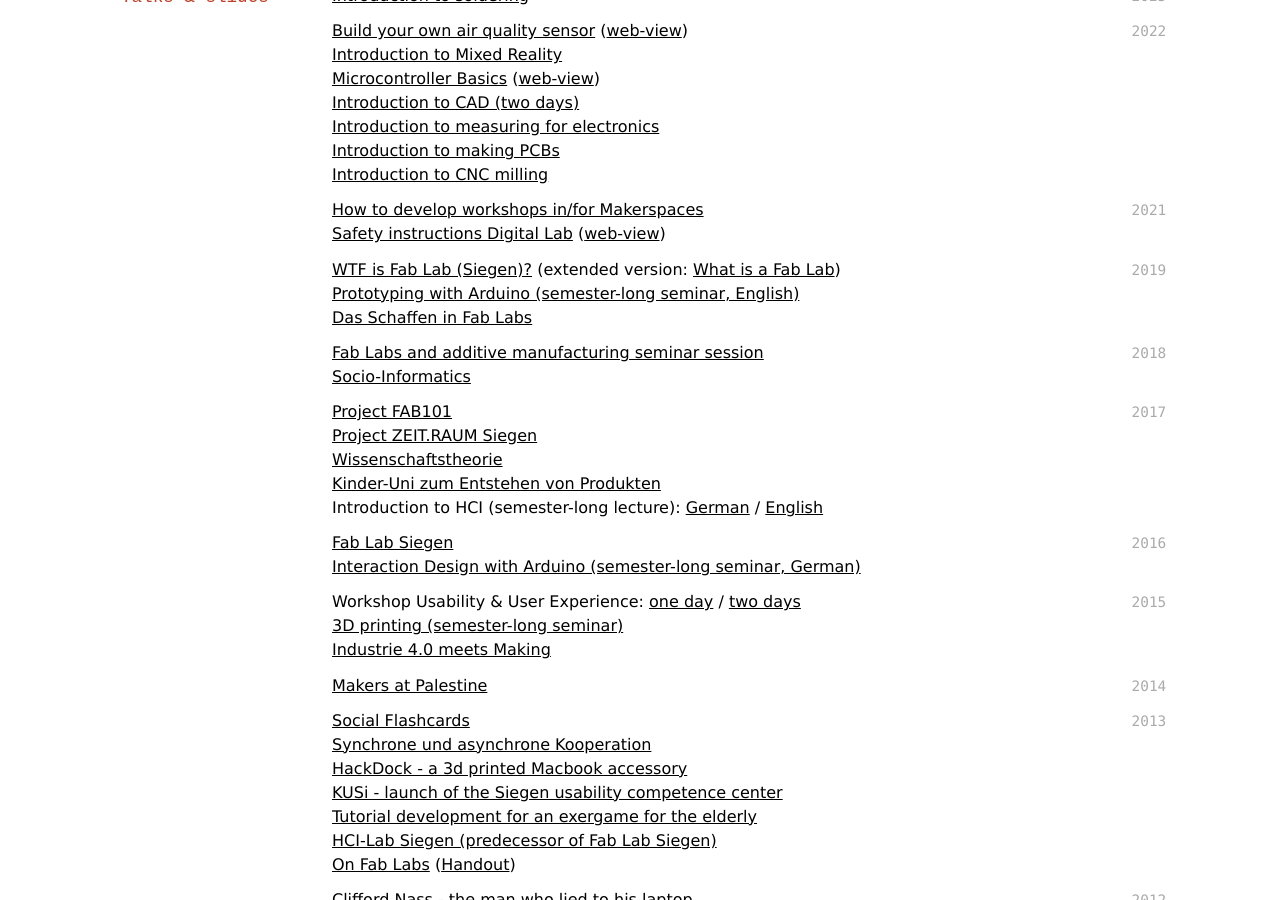
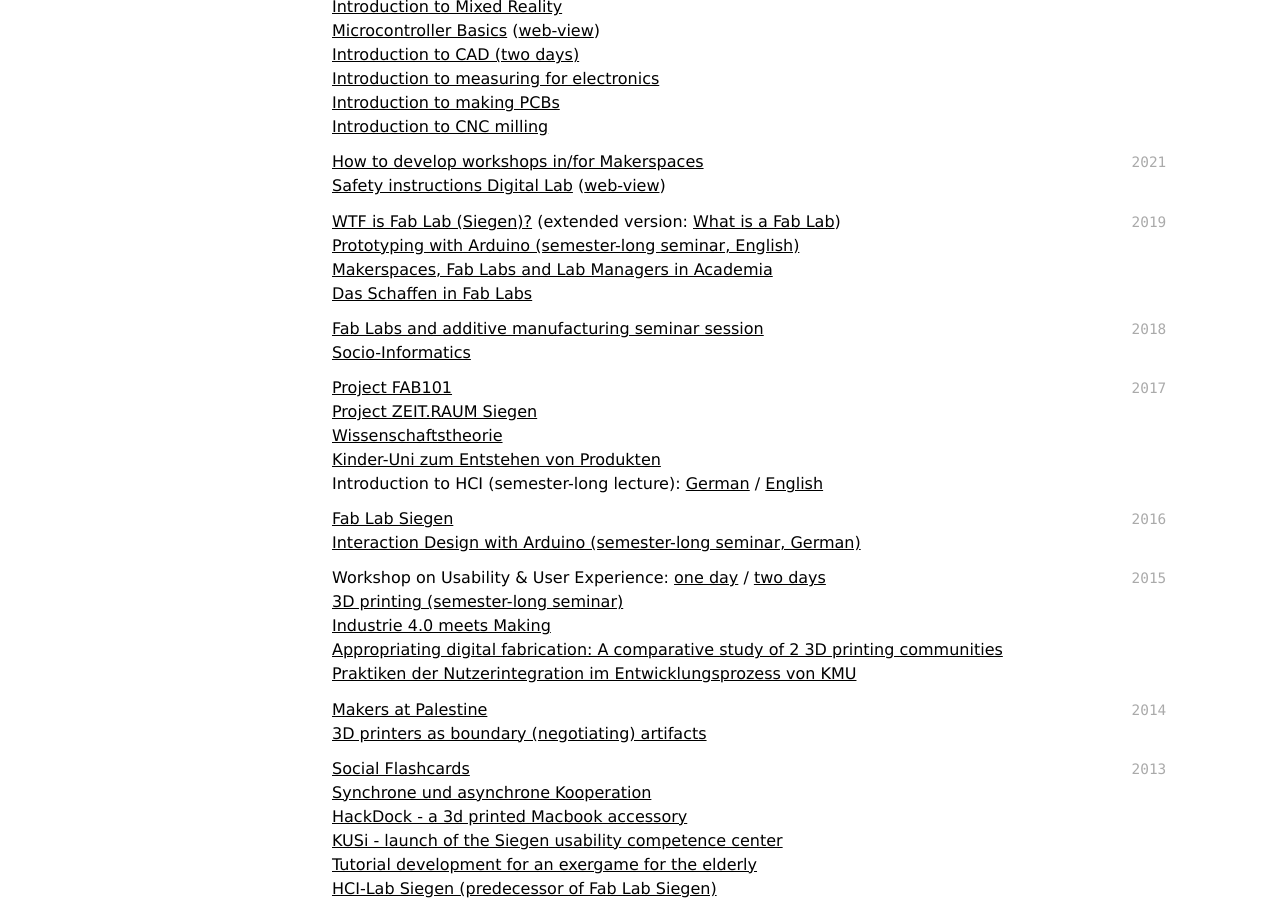
Before and after one commit to oliverstickel/oliverstickel.github.io, a Jekyll site: the page built from index.md, in a window 1280 px wide and 900 px high, scrolled down 8037 px. Built offline with Jekyll 4.4.1, drawn with Linux system fonts in a browser that asks for light colours; nearby versions of some CDN libraries; a style sheet for code colours, icons or effects is not loaded; part of the change alters nothing that is shown; some of the changed text lies outside the part shown.

Commit message:
Update index.md

```diff
--- a/index.md
+++ b/index.md
@@ -151,7 +151,7 @@ I enjoy camping, water, (working on) motorbikes, cooking and books.
 [**shARe-IT: Ad hoc Remote Troubleshooting through Augmented Reality**](https://link.springer.com/article/10.1007/s10606-021-09393-5) by Thomas Ludwig, Oliver Stickel, Peter Tolmie, Malte Sellmer. *Journal on Computer Supported Cooperative Work 30, pp. 119–167.*
 
 `2019`
-[**Fab:UNIverse - Makerspaces, Fab Labs and Lab Managers in Academia**](files/10.1145-3335055.3335074.pdf) (slides [here](files/slides/2019-fab101-fablearn.pdf)) by Oliver Stickel, Melanie Stilz, Anke Brocker, Jan Borchers, Volkmar Pipek. *Workshop at Fab Learn Europe Conference '19.*
+[**Fab:UNIverse - Makerspaces, Fab Labs and Lab Managers in Academia**](files/10.1145-3335055.3335074.pdf) ([slides](files/slides/2019-fab101-fablearn.pdf)) by Oliver Stickel, Melanie Stilz, Anke Brocker, Jan Borchers, Volkmar Pipek. *Workshop at Fab Learn Europe Conference '19.*
 
 `2018`
 [**Fab Lab Education in German Academia**](https://zenodo.org/record/1344438) by Oliver Stickel, Anke Brocker, Melanie Stilz, Antje Möbus, Iris Bockermann, Jan Borchers, Volkmar Pipek. *Proceedings from the Fab14 Conference '18, pp. 39-46.*
@@ -185,10 +185,10 @@ I enjoy camping, water, (working on) motorbikes, cooking and books.
 [**3D Printing with Marginalized Children – An Exploration in a Palestinian Refugee Camp**](files/10.1007-978-3-319-20499-4.pdf) by Oliver Stickel, Dominik Hornung, Konstantin Aal, Markus Rohde, Volker Wulf. *Proceedings of the 14th European Conference on Computer Supported Cooperative Work (ECSCW) '15, pp. 83-102.*
 
 `2015`
-[**Appropriating digital fabrication technologies—a comparative study of two 3d printing communities**](https://www.researchgate.net/profile/Oliver-Stickel/publication/280223623_Appropriating_Digital_Fabrication_Technologies_-_A_comparative_study_of_two_3D_Printing_Communities/links/55adfa1b08aed9b7dcdb06a4/Appropriating-Digital-Fabrication-Technologies-A-comparative-study-of-two-3D-Printing-Communities.pdf?_tp=eyJjb250ZXh0Ijp7ImZpcnN0UGFnZSI6InB1YmxpY2F0aW9uIiwicGFnZSI6InB1YmxpY2F0aW9uIn19) (slides [here](files/slides/2015_iconf_3dp_slides.pdf)) by Thomas Ludwig, Oliver Stickel, Alexander Boden, Volkmar Pipek, Volker Wulf. *Proceedings of the iConference '15.*
+[**Appropriating digital fabrication technologies—a comparative study of two 3d printing communities**](https://www.researchgate.net/profile/Oliver-Stickel/publication/280223623_Appropriating_Digital_Fabrication_Technologies_-_A_comparative_study_of_two_3D_Printing_Communities/links/55adfa1b08aed9b7dcdb06a4/Appropriating-Digital-Fabrication-Technologies-A-comparative-study-of-two-3D-Printing-Communities.pdf?_tp=eyJjb250ZXh0Ijp7ImZpcnN0UGFnZSI6InB1YmxpY2F0aW9uIiwicGFnZSI6InB1YmxpY2F0aW9uIn19) ([slides](files/slides/2015_iconf_3dp_slides.pdf)) by Thomas Ludwig, Oliver Stickel, Alexander Boden, Volkmar Pipek, Volker Wulf. *Proceedings of the iConference '15.*
 
 `2015`
-[**Praktiken der Nutzerintegration im Entwicklungsprozess von KMU**](files/10.1515-9783110443929-012.pdf) (slides [here](files/slides/2015_muc-praktiken.pdf)) by Oliver Stickel, Corinna Ogonowski, Timo Jakobi, Gunnar Stevens, Volkmar Pipek, Volker Wulf. *Tagungsband der Mensch & Computer Konferenz (MuC) '15, pp. 103-112.*
+[**Praktiken der Nutzerintegration im Entwicklungsprozess von KMU**](files/10.1515-9783110443929-012.pdf) ([slides](files/slides/2015_muc-praktiken.pdf)) by Oliver Stickel, Corinna Ogonowski, Timo Jakobi, Gunnar Stevens, Volkmar Pipek, Volker Wulf. *Tagungsband der Mensch & Computer Konferenz (MuC) '15, pp. 103-112.*
 
 `2015`
 [**Die richtige Frage zur richtigen Zeit: Ereignisbedingte Fragebogen-Studien mittels und über Smartphone-Apps**](https://dl.gi.de/bitstream/handle/20.500.12116/8125/Dax_etal_2015.pdf?sequence=2) by Julian Dax, Thomas Ludwig, Oliver Stickel, Volkmar Pipek. *Workshopband der Mensch & Computer Konferenz (MuC) '15.*
@@ -215,13 +215,13 @@ I enjoy camping, water, (working on) motorbikes, cooking and books.
 [**Nutzerintegration in Softwareprojekte durch Multi-Channel Feedback.**](https://dl.gi.de/bitstream/handle/20.500.12116/7532/Draxler_Stickel_Winter_Stevens_2014.pdf?sequence=2&isAllowed=y) by Sebastian Draxler, Oliver Stickel, Dominique Winter, Gunnar Stevens. *Tagungsband der Mensch & Computer Konferenz (MuC) '14, pp. 175-184.*
 
 `2014`
-[**Playful, collaborative approaches to 3D modeling and 3D printing**](https://dl.gi.de/bitstream/handle/20.500.12116/7577/von-Rekowski_Boden_Stickel_Hornung_Stevens_2014.pdf?sequence=2&isAllowed=n) (poster [here](files/2014-poster-playful3dprinting.pdf)) by Thomas von Rekowski, Alexander Boden, Oliver Stickel, Dominik Hornung, Gunnar Stevens. *Tagungsband der Mensch & Computer Konferenz (MuC) '14, pp. 363-366.*
+[**Playful, collaborative approaches to 3D modeling and 3D printing**](https://dl.gi.de/bitstream/handle/20.500.12116/7577/von-Rekowski_Boden_Stickel_Hornung_Stevens_2014.pdf?sequence=2&isAllowed=n) ([poster](files/2014-poster-playful3dprinting.pdf)) by Thomas von Rekowski, Alexander Boden, Oliver Stickel, Dominik Hornung, Gunnar Stevens. *Tagungsband der Mensch & Computer Konferenz (MuC) '14, pp. 363-366.*
 
 `2014`
 [**Computer im Grünen: IT-Systeme zur Unterstützung urbaner Gärten**](https://dl.gi.de/bitstream/handle/20.500.12116/7557/Stickel_Ludwig_Pipek_2014.pdf?sequence=2&isAllowed=y) by Oliver Stickel, Thomas Ludwig, Volkmar Pipek. *Tagungsband der Mensch & Computer Konferenz (MuC) '14, pp. 303-306.*
 
 `2014`
-[**3D Printers as Potential Boundary Negotiating Artifacts for Third Places**](https://www.researchgate.net/profile/Oliver-Stickel/publication/262535718_3D_Printers_as_Potential_Boundary_Negotiating_Artifacts_for_Third_Places/links/53d894380cf2631430c324fa/3D-Printers-as-Potential-Boundary-Negotiating-Artifacts-for-Third-Places.pdf?_tp=eyJjb250ZXh0Ijp7ImZpcnN0UGFnZSI6InB1YmxpY2F0aW9uIiwicGFnZSI6InB1YmxpY2F0aW9uIn19) ([slides here](files/slides/2014-3dprinters-boundary-objects.pdf)) by Thomas Ludwig, Oliver Stickel, Volkmar Pipek. *Workshop Proceedings of the Designing Interactive Systems Conference (DIS) '14.*
+[**3D Printers as Potential Boundary Negotiating Artifacts for Third Places**](https://www.researchgate.net/profile/Oliver-Stickel/publication/262535718_3D_Printers_as_Potential_Boundary_Negotiating_Artifacts_for_Third_Places/links/53d894380cf2631430c324fa/3D-Printers-as-Potential-Boundary-Negotiating-Artifacts-for-Third-Places.pdf?_tp=eyJjb250ZXh0Ijp7ImZpcnN0UGFnZSI6InB1YmxpY2F0aW9uIiwicGFnZSI6InB1YmxpY2F0aW9uIn19) ([slides](files/slides/2014-3dprinters-boundary-objects.pdf)) by Thomas Ludwig, Oliver Stickel, Volkmar Pipek. *Workshop Proceedings of the Designing Interactive Systems Conference (DIS) '14.*
 
 `2014`
 [**Come_in@ palestine: adapting a german computer club concept to a palestinian refugee camp**](https://www.researchgate.net/profile/Konstantin-Aal/publication/264503740_Come_INPalestine_Adapting_a_German_Computer_Club_Concept_to_a_Palestinian_Refugee_Camp/links/53f9ee7a0cf20a45496ab466/Come-INPalestine-Adapting-a-German-Computer-Club-Concept-to-a-Palestinian-Refugee-Camp.pdf) by Konstantin Aal, George Yerousis, Kai Schubert, Dominik Hornung, Oliver Stickel, Volker Wulf. *Proceedings of the conference on Collaboration Across Boundaries (CABS): culture, distance & technology '14, pp. 111-120.*
@@ -264,6 +264,9 @@ These might or might not be continued at some point. Thoughts and feedback are w
 
 ## Talks & slides
 
+
+
+
 `2023`
 [Introduction to soldering](files/slides/2023-soldering.pdf)
 
@@ -283,6 +286,7 @@ These might or might not be continued at some point. Thoughts and feedback are w
 `2019`
 [WTF is Fab Lab (Siegen)?](files/slides/2019-wtf-fablab.pdf) (extended version: [What is a Fab Lab](files/slides/2019-what-is-a-fablab.pdf))
 [Prototyping with Arduino (semester-long seminar, English)](files/slides/2019-prototyping-with-arduino_en.pdf)
+[Makerspaces, Fab Labs and Lab Managers in Academia](files/slides/2019-fab101-fablearn.pdf)
 [Das Schaffen in Fab Labs](files/slides/2019_das-schaffen-in-fab-labs.pdf)
 
 `2018`
@@ -301,12 +305,15 @@ Introduction to HCI (semester-long lecture): [German](files/slides/2017-introduc
 [Interaction Design with Arduino (semester-long seminar, German)](files/slides/2016-interaction-design-with-arduino.pdf)
 
 `2015`
-Workshop Usability & User Experience: [one day](files/slides/2015-uux-workshop.pdf) / [two days](files/slides/2015-uux-workshop-2d.pdf)
+Workshop on Usability & User Experience: [one day](files/slides/2015-uux-workshop.pdf) / [two days](files/slides/2015-uux-workshop-2d.pdf)
 [3D printing (semester-long seminar)](files/slides/2015-3d-druck-seminar.pdf)
 [Industrie 4.0 meets Making](files/slides/2015-industrie40-meets-making.pdf)
+[Appropriating digital fabrication: A comparative study of 2 3D printing communities](files/slides/2015_iconf_3dp_slides.pdf)
+[Praktiken der Nutzerintegration im Entwicklungsprozess von KMU](files/slides/2015_muc-praktiken.pdf)
 
 `2014`
 [Makers at Palestine](files/slides/2014-makers-at-palestine.pdf)
+[3D printers as boundary (negotiating) artifacts](files/slides/2014-3dprinters-boundary-objects.pdf)
 
 `2013`
 [Social Flashcards](files/slides/2013-social-flashcards-slides.pdf)
```
